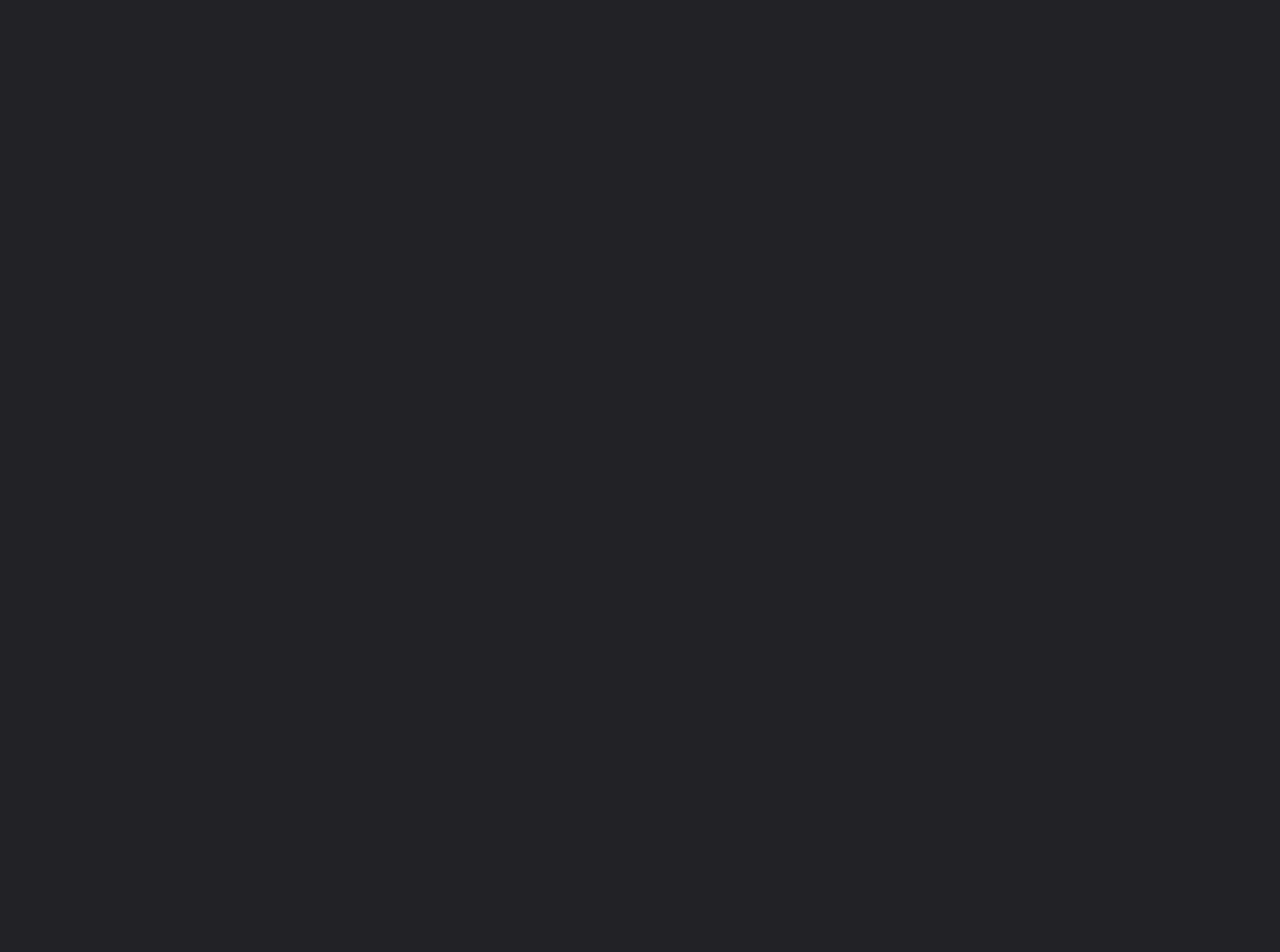
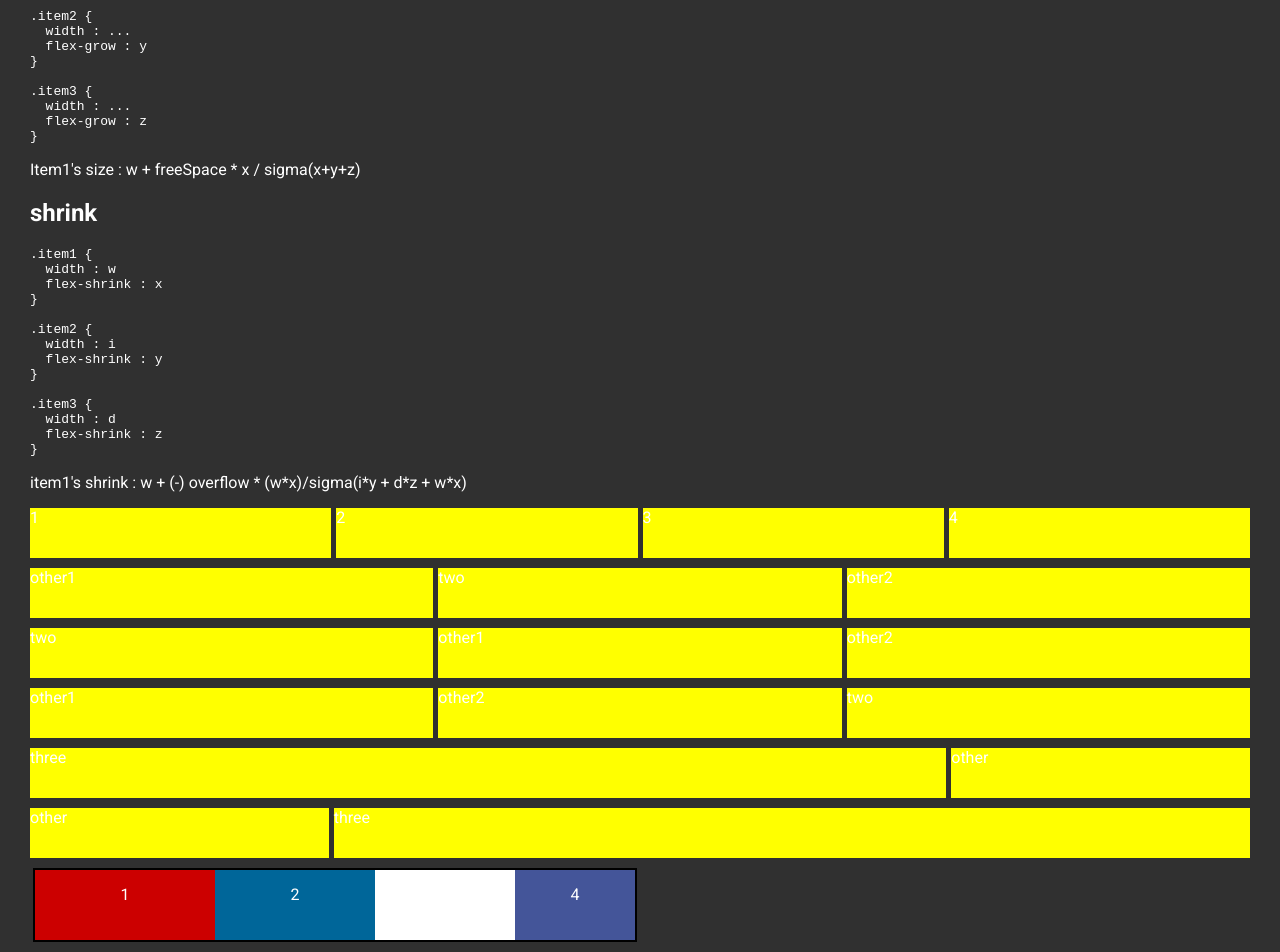
Before and after one commit to maxwolf621/CSS-Angular-Flex-Layout-, an Angular app: page /cssflex in a window 1280 px wide. Before the commit this address led to /. Shown: the part 200-1152 px from the top of the page. Before the commit the page ends 800 px from the top, so only its background shows below. Built offline with nearby package versions, Linux system fonts and the light colour scheme.

Commit message:
5 files modified, 6 added

```diff
--- a/src/app/app.component.html
+++ b/src/app/app.component.html
@@ -1,8 +1,7 @@
-<button mat-raised-button routerLink="home" color="primary">home</button>
-<button mat-raised-button routerLink="ofc" color="warm">
-  ovreflow & flow & clear
-</button>
-<button mat-raised-button routerLink="emandrem" color="primary">
-  css em and rem
-</button>
+<div fxLayoutGap="10">
+  <button mat-raised-button routerLink="home" color="accent">home</button>
+  <button mat-raised-button routerLink="ofc">ovreflow & flow & clear</button>
+  <button mat-raised-button routerLink="emandrem">css em and rem</button>
+  <button mat-raised-button routerLink="flexlayout">fxLayout</button>
+</div>
 <router-outlet></router-outlet>
--- /dev/null
+++ b/src/app/cssflex/cssflex.component.html
@@ -0,0 +1,75 @@
+<h2>grow</h2>
+<pre>
+.item1 {{ '{' }}
+  width : w
+  flex-grow : x
+{{ '}' }}
+
+.item2 {{ '{' }}
+  width : ...
+  flex-grow : y
+{{ '}' }}
+
+.item3 {{ '{' }}
+  width : ...
+  flex-grow : z
+{{ '}' }}
+</pre>
+<p>Item1's size : w + freeSpace * x / sigma(x+y+z)</p>
+
+<h2>shrink</h2>
+<pre>
+.item1 {{ '{' }}
+  width : w
+  flex-shrink : x
+{{ '}' }}
+
+.item2 {{ '{' }}
+  width : i
+  flex-shrink : y
+{{ '}' }}
+
+.item3 {{ '{' }}
+  width : d
+  flex-shrink : z
+{{ '}' }}
+</pre>
+
+<p>item1's shrink : w + (-) overflow * (w*x)/sigma(i*y + d*z + w*x)</p>
+
+<div class="container">
+  <div>1</div>
+  <div>2</div>
+  <div>3</div>
+  <div>4</div>
+</div>
+<div class="container">
+  <div>other1</div>
+  <div class="two">two</div>
+  <div>other2</div>
+</div>
+<div class="container">
+  <div class="two">two</div>
+  <div>other1</div>
+  <div>other2</div>
+</div>
+<div class="container">
+  <div>other1</div>
+  <div>other2</div>
+  <div class="two">two</div>
+</div>
+<div class="container">
+  <div class="three">three</div>
+  <div>other</div>
+</div>
+<div class="container">
+  <div>other</div>
+  <div class="three">three</div>
+</div>
+
+<div class="flex flex-600">
+  <div class="item item-1">1</div>
+  <div class="item item-2">2</div>
+  <div class="item item-3">3</div>
+  <div class="item item-4">4</div>
+</div>
--- /dev/null
+++ b/src/app/cssflex/cssflex.component.scss
@@ -0,0 +1,58 @@
+div.container {
+  display: flex;
+  margin-bottom: 10px;
+}
+
+div.container > div {
+  flex: 1 1 5em;
+  margin-left: 5px;
+  height: 50px;
+  background-color: yellow;
+}
+
+div.container > div:first-child {
+  margin-left: 0;
+}
+
+div.container > div.two {
+  flex: 2 2 100;
+  /** 10px is the missing margin of the missing box */
+}
+
+div.container > div.three {
+  flex: 3 3 calc(15em + 20px);
+  /** 20px is the missing margin of the two missing boxes */
+}
+
+.flex {
+  display: inline-flex;
+  height: 70px;
+  border: 2px solid #000;
+  margin: 0px 3px 10px;
+  vertical-align: top;
+  width: 600px;
+}
+
+.item {
+  text-align: center;
+  line-height: 50px;
+  flex-basis: 200px;
+}
+
+.item-1 {
+  background: #c00;
+}
+.item-2 {
+  background: #069;
+}
+.item-3 {
+  background: #fff;
+}
+.item-4 {
+  background: #459;
+}
+@for $i from 1 through 4 {
+  .item-#{$i} {
+    flex-shrink: $i;
+  }
+}
--- /dev/null
+++ b/src/app/cssflex/cssflex.component.ts
@@ -0,0 +1,12 @@
+import { Component, OnInit } from '@angular/core';
+
+@Component({
+  selector: 'app-cssflex',
+  templateUrl: './cssflex.component.html',
+  styleUrls: ['./cssflex.component.scss'],
+})
+export class CssflexComponent implements OnInit {
+  constructor() {}
+
+  ngOnInit() {}
+}
--- /dev/null
+++ b/src/app/fx-layout/fx-layout.component.css
@@ -0,0 +1,25 @@
+p {
+  font-family: Lato;
+}
+.item{
+  display: block;
+  padding: 32px;
+  border: 1px solid black;
+  background-color: aquamarine;
+  border-radius: 8px;
+  text-align: center;
+}
+.header{
+  text-align: center;
+  background-color: beige;
+  border-radius: 5px;
+}
+.sidebar{
+  background-color: blue;
+}
+.footer{
+  background-color: blueviolet;
+}
+.content{
+  text-align: center;
+}
--- /dev/null
+++ b/src/app/fx-layout/fx-layout.component.html
@@ -0,0 +1,24 @@
+<div id="card-list" class="wrapper" fxLayout="row wrap" fxLayout.lt-sm="column"
+                    fxLayoutGap="1rem"
+                    fxLayoutAlign="flex-start">
+
+    <ng-container *ngFor="let _ of [1,2,3,4,5,6]">
+        <div class="item"
+        fxFlex="0 1 calc(33.3% - 1rem)"
+        fxFlex.lt-md="0 1 calc(50% - 1rem)"
+        fxFlex.lt-sm="calc(100% - 1rem)"></div>
+    </ng-container>
+</div>
+
+
+<br>
+
+<div class="container" gdAreas="header header header | sidebar content sidebar1 | sidebar footer sidebar1" gdRows = "25% 100px auto">
+  <div class="header" gdArea="header">header Angular Grid</div>
+  <div class="sidebar" gdArea="sidebar">sidebar</div>
+  <div class='blocks content' gdArea='content'>
+    <p> I'm Content </p>
+  </div>
+  <div class="sidebar" gdArea="sidebar1">sidebar</div>
+  <div class='blocks footer' gdArea='footer'>Footer</div>
+</div>
--- /dev/null
+++ b/src/app/fx-layout/fx-layout.component.ts
@@ -0,0 +1,38 @@
+import { Component, OnInit } from '@angular/core';
+import { MediaChange, MediaObserver } from '@angular/flex-layout';
+import { map, Observable } from 'rxjs';
+
+@Component({
+  selector: 'app-fx-layout',
+  templateUrl: './fx-layout.component.html',
+  styleUrls: ['./fx-layout.component.css']
+})
+export class FxLayoutComponent implements OnInit {
+
+  public mediaAlias$: Observable<{ mqAlias: string, mediaQuery: string }>;
+
+  /**
+   *
+   * matches - whether the mediaQuery  \
+   *            is currently activated,
+   *            defaults to false
+   * mediaQuery - e.g. (min-width: 600px)
+   *              and (max-width: 959px), defaults to ‘all’
+   * mqAlias- e.g. gt-sm, md, gt-lg, defaults to ‘’
+   * suffix - e.g. GtSM, Md, GtLg, defaults to ‘’
+   */
+  constructor(private mediaObserver : MediaObserver){
+    this.mediaAlias$ = mediaObserver.asObservable().pipe(
+      map((value: MediaChange[]) => {
+      return {
+        mqAlias: value[0].mqAlias,
+        mediaQuery: value[0].mediaQuery
+      }
+    }));
+  }
+  ngOnInit(){
+    this.mediaAlias$.subscribe(
+      value=>(console.log(value))
+    )
+  }
+}
--- a/src/index.html
+++ b/src/index.html
@@ -11,7 +11,7 @@
     <meta name="viewport" content="width=device-width, initial-scale=1" />
     <link rel="icon" type="image/x-icon" href="favicon.ico" />
   </head>
-  <body class="">
+  <body class="mat-app-background">
     <my-app></my-app>
   </body>
 </html>
--- a/src/styles.scss
+++ b/src/styles.scss
@@ -1,15 +1,56 @@
-/* Add application styles & imports to this file! */
+// Custom Theming for Angular Material
+// For more information: https://material.angular.io/guide/theming
+@use '@angular/material' as mat;
+
+// Plus imports for other components in your app.
 @import '~@angular/material/prebuilt-themes/indigo-pink.css';
 @import url('https://fonts.googleapis.com/css?family=Open+Sans:400,300,300italic,400italic,600,600italic,700,700italic,800,800italic&subset=latin-ext');
 @import url('https://fonts.googleapis.com/css?family=Roboto:300,400,500,700,400italic&amp;subset=latin-ext');
 
-@import './styles/darkMode';
+// Include the common styles for Angular Material. We include this here so that you only
+// have to load a single css file for Angular Material in your app.
+// Be sure that you only ever include this mixin once!
+@include mat.core();
 
+$theme-primary: mat.define-palette(mat.$indigo-palette);
+$theme-accent: mat.define-palette(mat.$pink-palette, A200, A100, A400);
+
+// The warn palette is optional (defaults to red).
+$theme-warn: mat.define-palette(mat.$red-palette);
+
+// Create the theme object. A theme consists of configurations for individual
+// theming systems such as "color" or "typography".
+$theme: mat.define-dark-theme(
+  (
+    color: (
+      primary: $theme-primary,
+      accent: $theme-accent,
+      warn: $theme-warn,
+    ),
+  )
+);
+
+@include mat.all-component-themes($theme);
+
+body {
+  font-family: Roboto, 'Helvetica Neue', sans-serif;
+  margin: 0;
+  padding: 30px;
+}
+
+html,
+body {
+  height: 100%;
+}
+
+/*
 html {
   background: var(--theme-background);
   color: var(--theme-color);
   transition: all ease-in-out 400ms;
 }
-mat-icon {
-  margin-left: 1 auto;
+*/
+
+a {
+  color: #99ccff;
 }
```
Also changed, not shown: src/app/app-routing.module.ts (+6 -2 lines), src/app/app.module.ts (+21 -2 lines).
